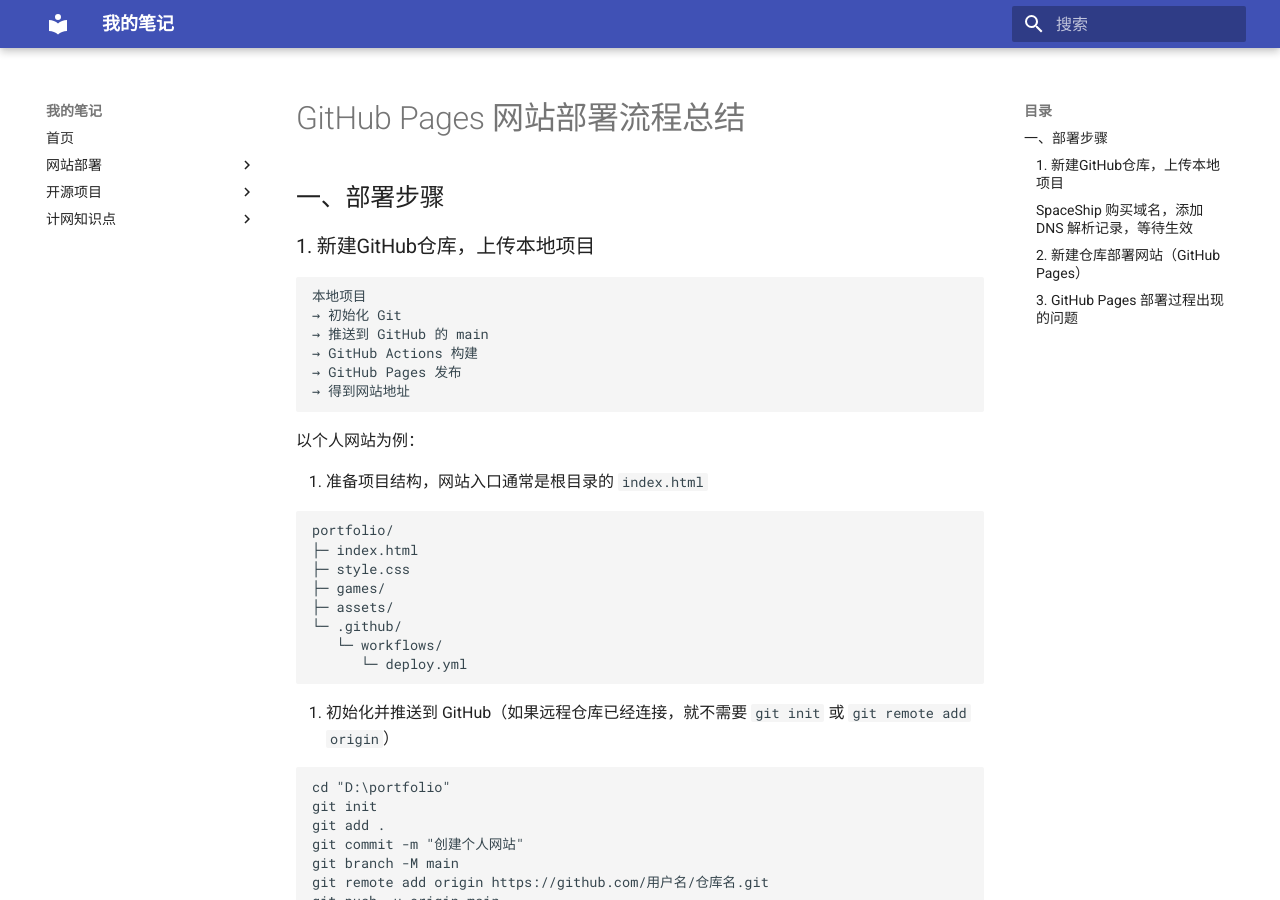
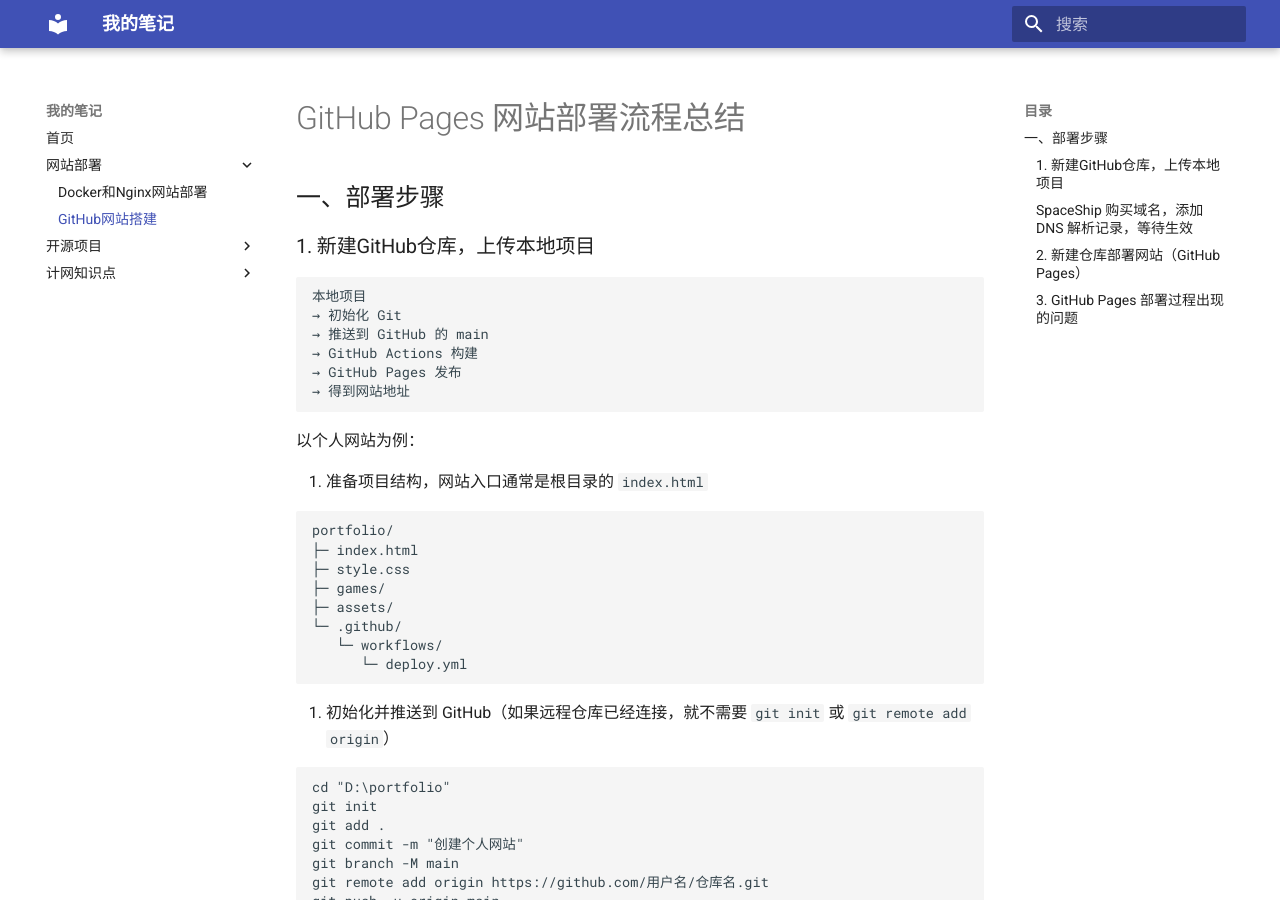
Before and after one commit to ParatrooperY/tech_note, an MkDocs documentation site: the page built from docs/GitHub网站搭建流程.md, in a window 1280 px wide and 900 px high. Built offline with MkDocs 1.6.1 and Material for MkDocs 9.7.7, drawn with Linux system fonts in a browser that asks for light colours; some of the changed lines change nothing that is shown.

Commit message:
更新mkdocs.yml

```diff
--- a/mkdocs.yml
+++ b/mkdocs.yml
@@ -8,7 +8,7 @@
   - 首页: index.md
   - 网站部署:
       - Docker和Nginx网站部署: docker、nginx、http网站部署.md
-      - GitHub网站搭建.md
+      - GitHub网站搭建: GitHub网站搭建流程.md
   - 开源项目:
       - Github开源项目注意点: 开源项目需要考虑的问题.md
   - 计网知识点:
```
